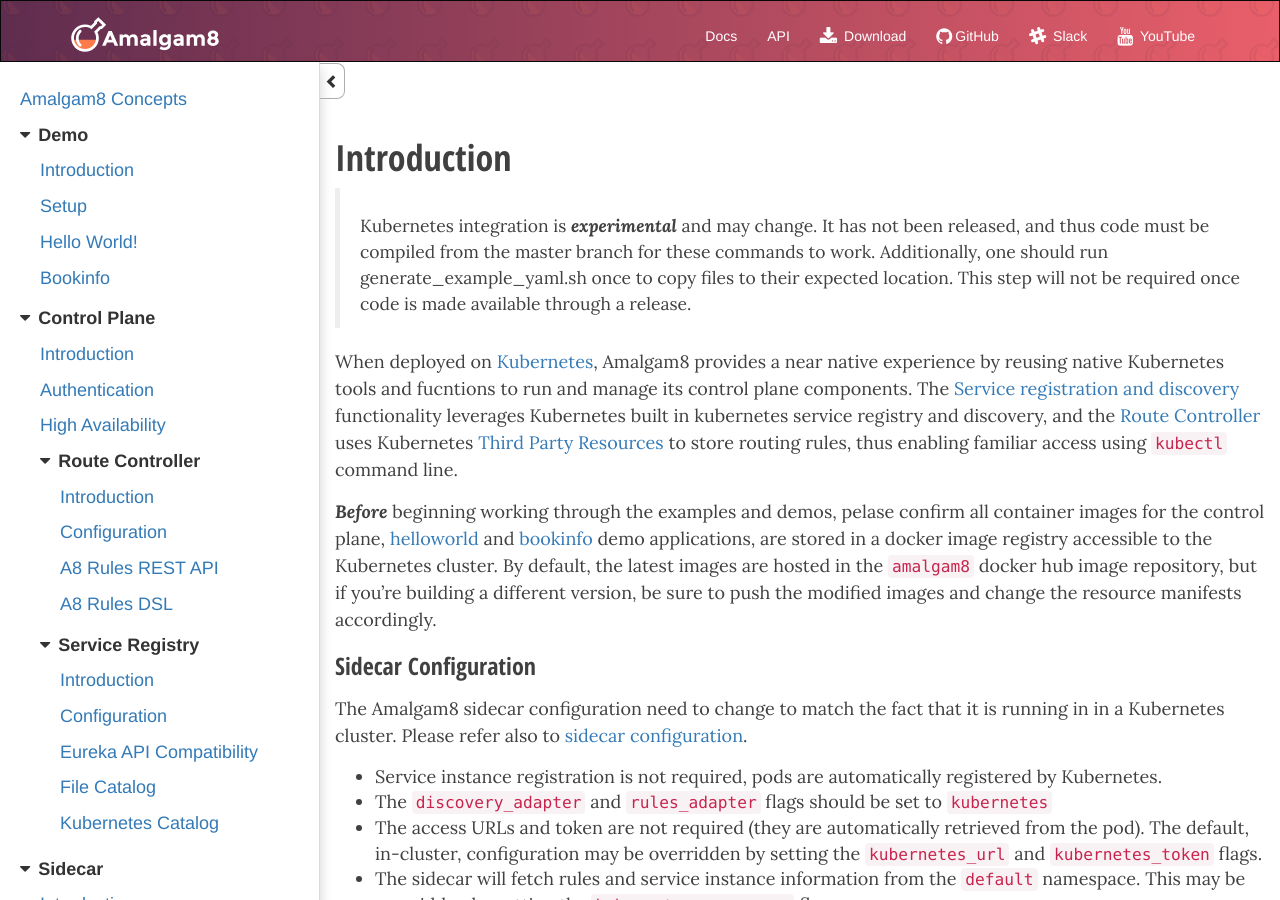
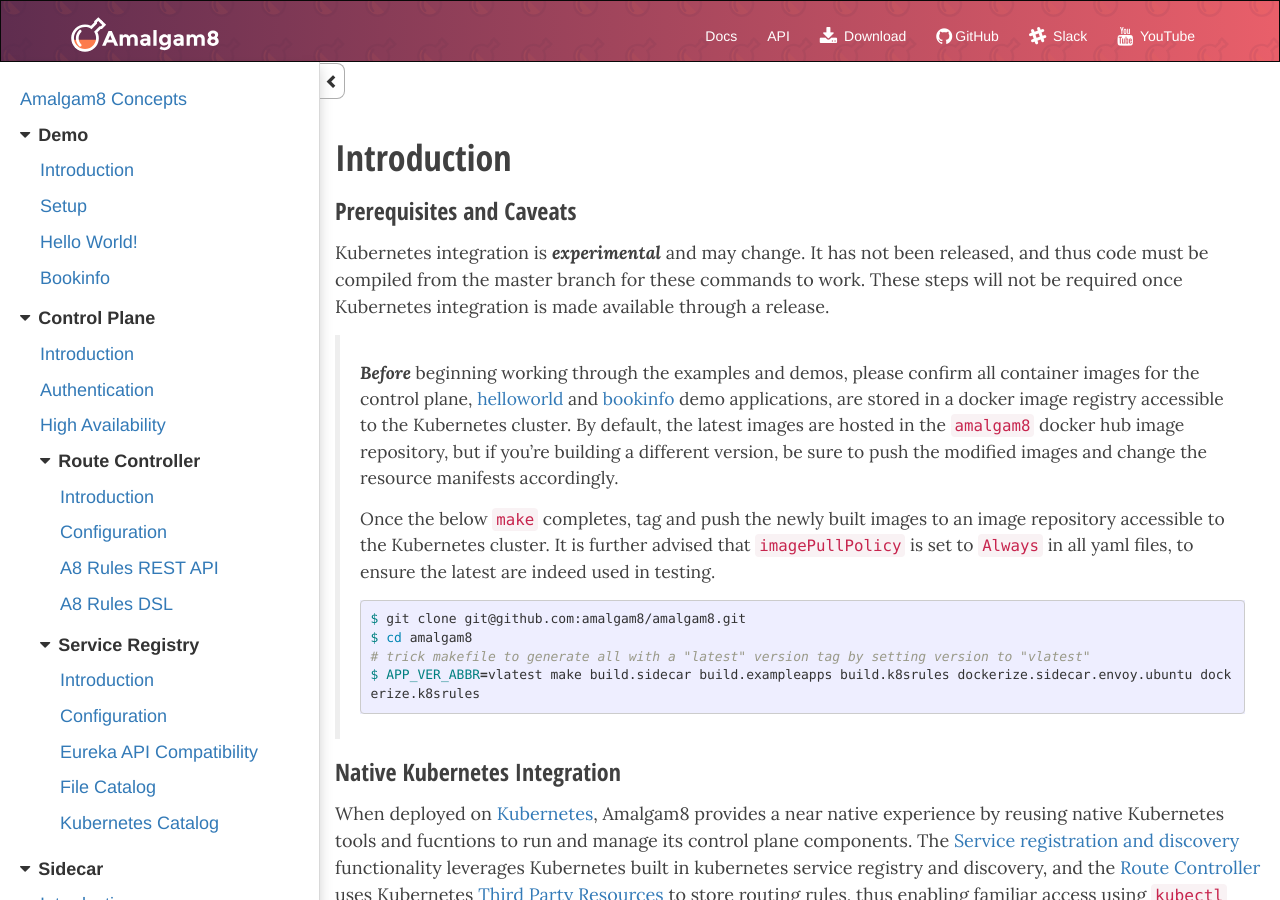
Before and after one commit to amalgam8/amalgam8.github.io, a Jekyll site: the page built from _docs/4-kubernetes/0-intro.md, in a window 1280 px wide and 900 px high. Built offline with Jekyll 4.4.1, drawn with Linux system fonts in a browser that asks for light colours; nearby versions of some CDN libraries.

Commit message:
clarified need to use master and fixed some typos

````diff
--- a/_docs/4-kubernetes/0-intro.md
+++ b/_docs/4-kubernetes/0-intro.md
@@ -7,11 +7,31 @@ category: Kubernetes Integration
 order: 0
 ---
 
-> Kubernetes integration is *__experimental__* and may change. It has not been released, and thus code
->  must be compiled from the master branch for these commands to work. Additionally, one should run
->  generate_example_yaml.sh once to copy files to their expected location. This step will not
->  be required once code is made available through a release.
+### Prerequisites and Caveats
 
+Kubernetes integration is *__experimental__* and may change. It has not been released, and thus code
+ must be compiled from the master branch for these commands to work. These steps will not be required
+ once Kubernetes integration is made available through a release.
+
+> *__Before__* beginning working through the examples and demos, please confirm all container images for the control plane,
+> [helloworld](docs/demo-helloworld.html) and [bookinfo](/docs/demo-bookinfo.html) demo applications, are stored in a
+> docker image registry accessible to the Kubernetes cluster.
+> By default, the latest images are hosted in the `amalgam8` docker hub image repository, but if you're
+> building a different version, be sure to push the modified images and change the resource manifests accordingly.
+>
+>  Once the below `make` completes, tag and push the newly built images to an image repository accessible
+>  to the Kubernetes cluster. It is further advised that `imagePullPolicy` is set to `Always` in all yaml
+>  files, to ensure the latest are indeed used in testing.
+>
+> ```bash
+> $ git clone git@github.com:amalgam8/amalgam8.git
+> $ cd amalgam8
+> # trick makefile to generate all with a "latest" version tag by setting version to "vlatest"
+> $ APP_VER_ABBR=vlatest make build.sidecar build.exampleapps build.k8srules dockerize.sidecar.envoy.ubuntu dockerize.k8srules
+> ```
+>
+
+### Native Kubernetes Integration
 
 When deployed on [Kubernetes](https://kubernetes.io), Amalgam8 provides a near native experience
  by reusing native Kubernetes tools and fucntions to run and manage its control plane components.
@@ -19,12 +39,6 @@ When deployed on [Kubernetes](https://kubernetes.io), Amalgam8 provides a near n
  built in kubernetes service registry and discovery, and the [Route Controller](/docs/control-plane-controller.html) uses
  Kubernetes [Third Party Resources](https://kubernetes.io/docs/user-guide/thirdpartyresources/)
  to store routing rules, thus enabling familiar access using `kubectl` command line.
-
-*__Before__* beginning working through the examples and demos, pelase confirm all container images for the control plane,
- [helloworld](docs/demo-helloworld.html) and [bookinfo](/docs/demo-bookinfo.html) demo applications, are stored in a
- docker image registry accessible to the Kubernetes cluster.
- By default, the latest images are hosted in the `amalgam8` docker hub image repository, but if you're
- building a different version, be sure to push the modified images and change the resource manifests accordingly.
 
 ### Sidecar Configuration <a id="sidecar-config"></a>
 
````
Also changed, not shown: _docs/4-kubernetes/2-helloworld.md (+9 -2 lines).
